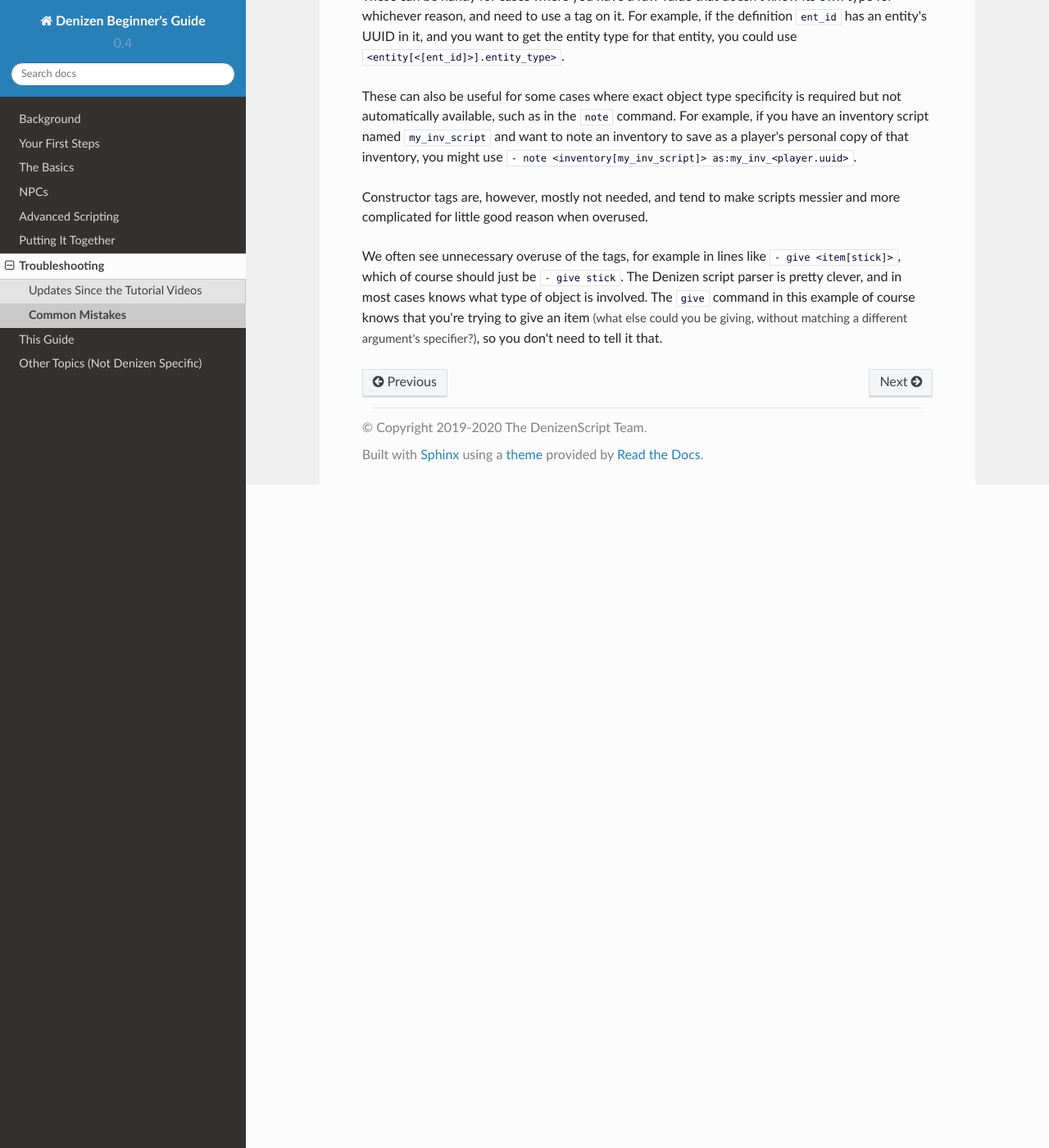
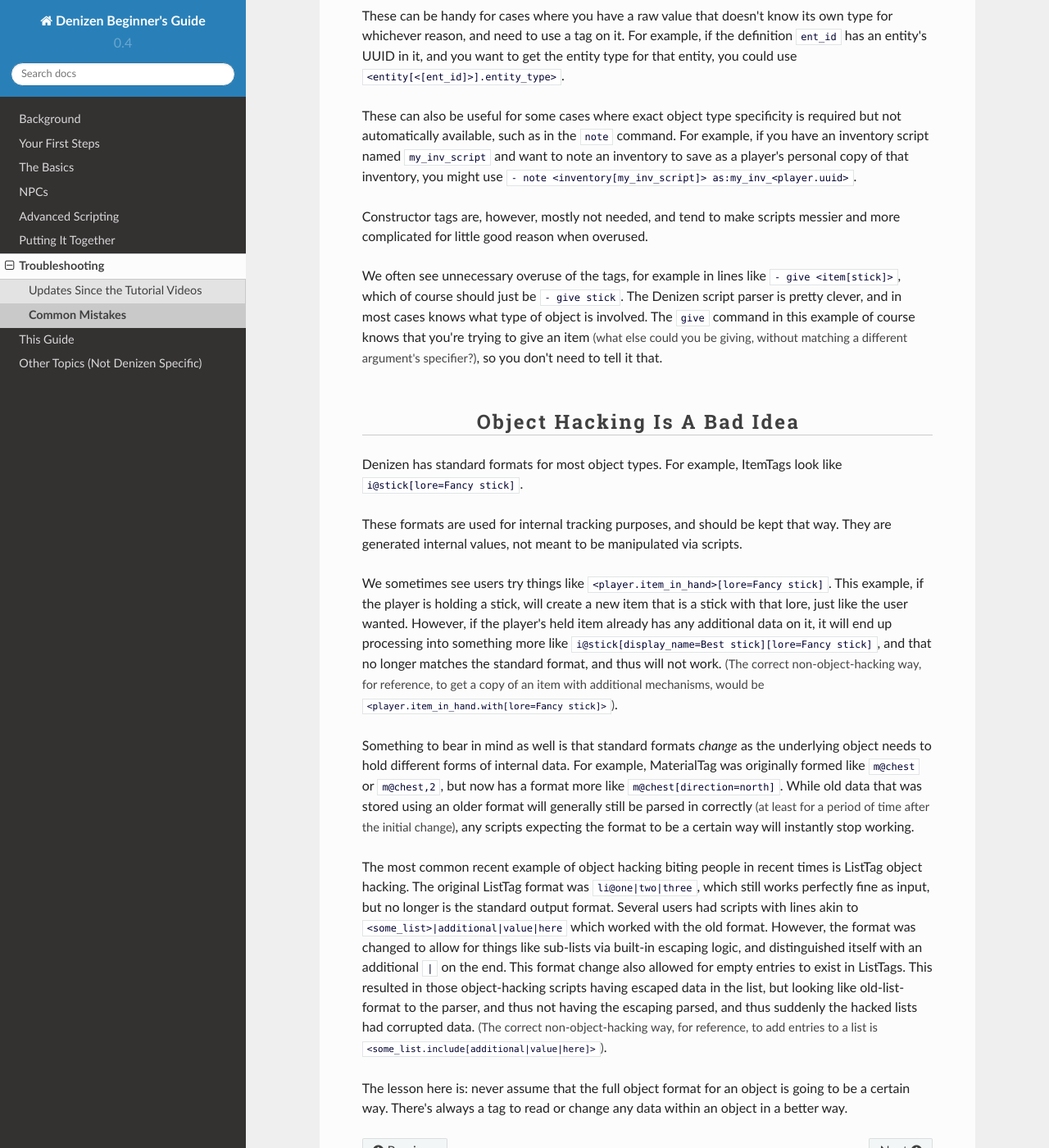
Before and after one commit to DenizenScript/Denizen-Beginners-Guide, a Sphinx documentation site: the page built from source/guides/troubleshooting/common-mistakes.md, in a window 1280 px wide and 1400 px high, scrolled down 14309 px. Shown: the whole window at 82% size. Built offline with Sphinx 7.4.7 and the Read the Docs theme 2.0.0, drawn with Linux system fonts in a browser that asks for light colours; some of the changed text lies outside the part shown.

Commit message:
common mistakes: object hacking

```diff
--- a/source/guides/troubleshooting/common-mistakes.md
+++ b/source/guides/troubleshooting/common-mistakes.md
@@ -343,3 +343,17 @@ These can also be useful for some cases where exact object type specificity is r
 Constructor tags are, however, mostly not needed, and tend to make scripts messier and more complicated for little good reason when overused.
 
 We often see unnecessary overuse of the tags, for example in lines like `- give <item[stick]>`, which of course should just be `- give stick`. The Denizen script parser is pretty clever, and in most cases knows what type of object is involved. The `give` command in this example of course knows that you're trying to give an item <span class="parens">(what else could you be giving, without matching a different argument's specifier?)</span>, so you don't need to tell it that.
+
+### Object Hacking Is A Bad Idea
+
+Denizen has standard formats for most object types. For example, ItemTags look like `i@stick[lore=Fancy stick]`.
+
+These formats are used for internal tracking purposes, and should be kept that way. They are generated internal values, not meant to be manipulated via scripts.
+
+We sometimes see users try things like `<player.item_in_hand>[lore=Fancy stick]`. This example, if the player is holding a stick, will create a new item that is a stick with that lore, just like the user wanted. However, if the player's held item already has any additional data on it, it will end up processing into something more like `i@stick[display_name=Best stick][lore=Fancy stick]`, and that no longer matches the standard format, and thus will not work. <span class="parens">(The correct non-object-hacking way, for reference, to get a copy of an item with additional mechanisms, would be `<player.item_in_hand.with[lore=Fancy stick]>`)</span>.
+
+Something to bear in mind as well is that standard formats *change* as the underlying object needs to hold different forms of internal data. For example, MaterialTag was originally formed like `m@chest` or `m@chest,2`, but now has a format more like `m@chest[direction=north]`. While old data that was stored using an older format will generally still be parsed in correctly <span class="parens">(at least for a period of time after the initial change)</span>, any scripts expecting the format to be a certain way will instantly stop working.
+
+The most common recent example of object hacking biting people in recent times is ListTag object hacking. The original ListTag format was `li@one|two|three`, which still works perfectly fine as input, but no longer is the standard output format. Several users had scripts with lines akin to `<some_list>|additional|value|here` which worked with the old format. However, the format was changed to allow for things like sub-lists via built-in escaping logic, and distinguished itself with an additional `|` on the end. This format change also allowed for empty entries to exist in ListTags. This resulted in those object-hacking scripts having escaped data in the list, but looking like old-list-format to the parser, and thus not having the escaping parsed, and thus suddenly the hacked lists had corrupted data. <span class="parens">(The correct non-object-hacking way, for reference, to add entries to a list is `<some_list.include[additional|value|here]>`)</span>.
+
+The lesson here is: never assume that the full object format for an object is going to be a certain way. There's always a tag to read or change any data within an object in a better way.
```
